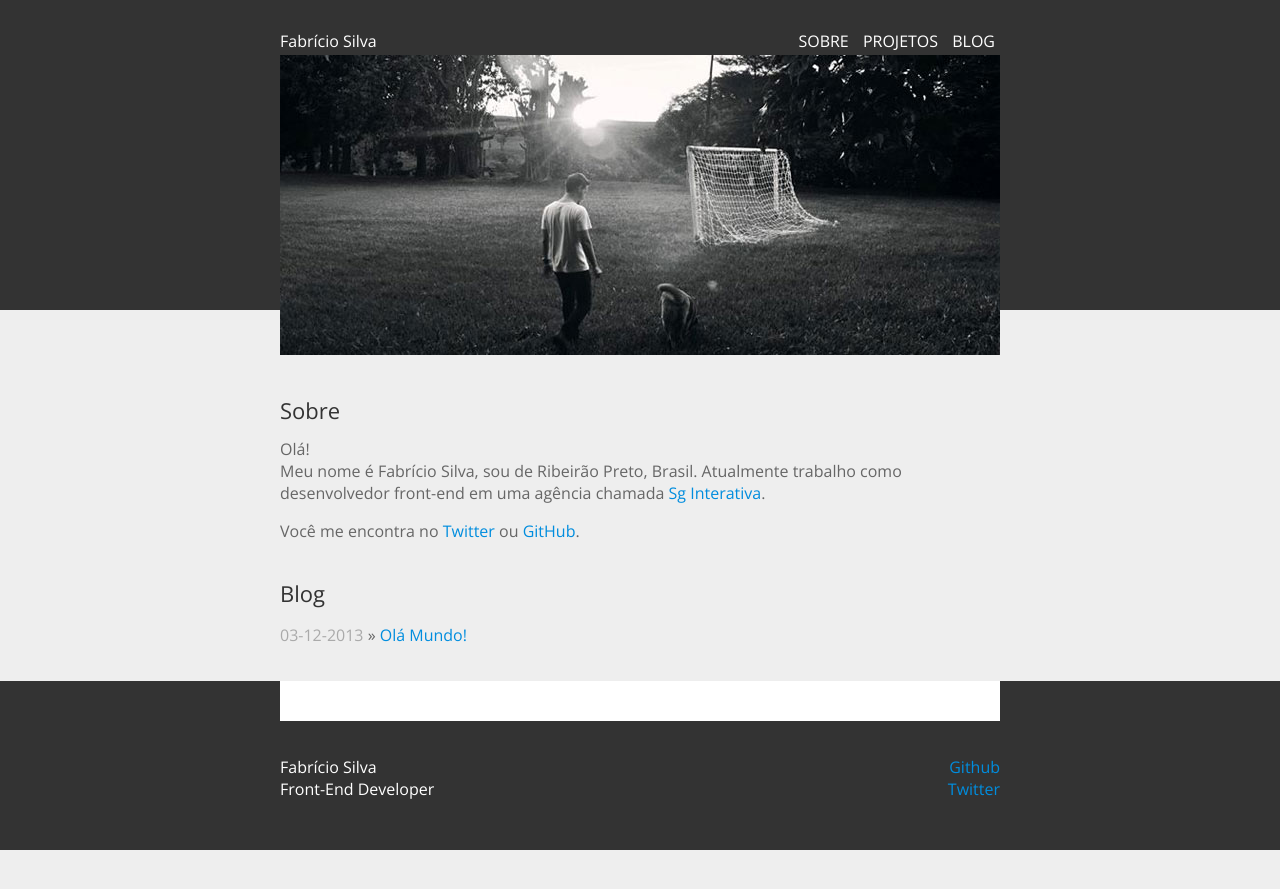
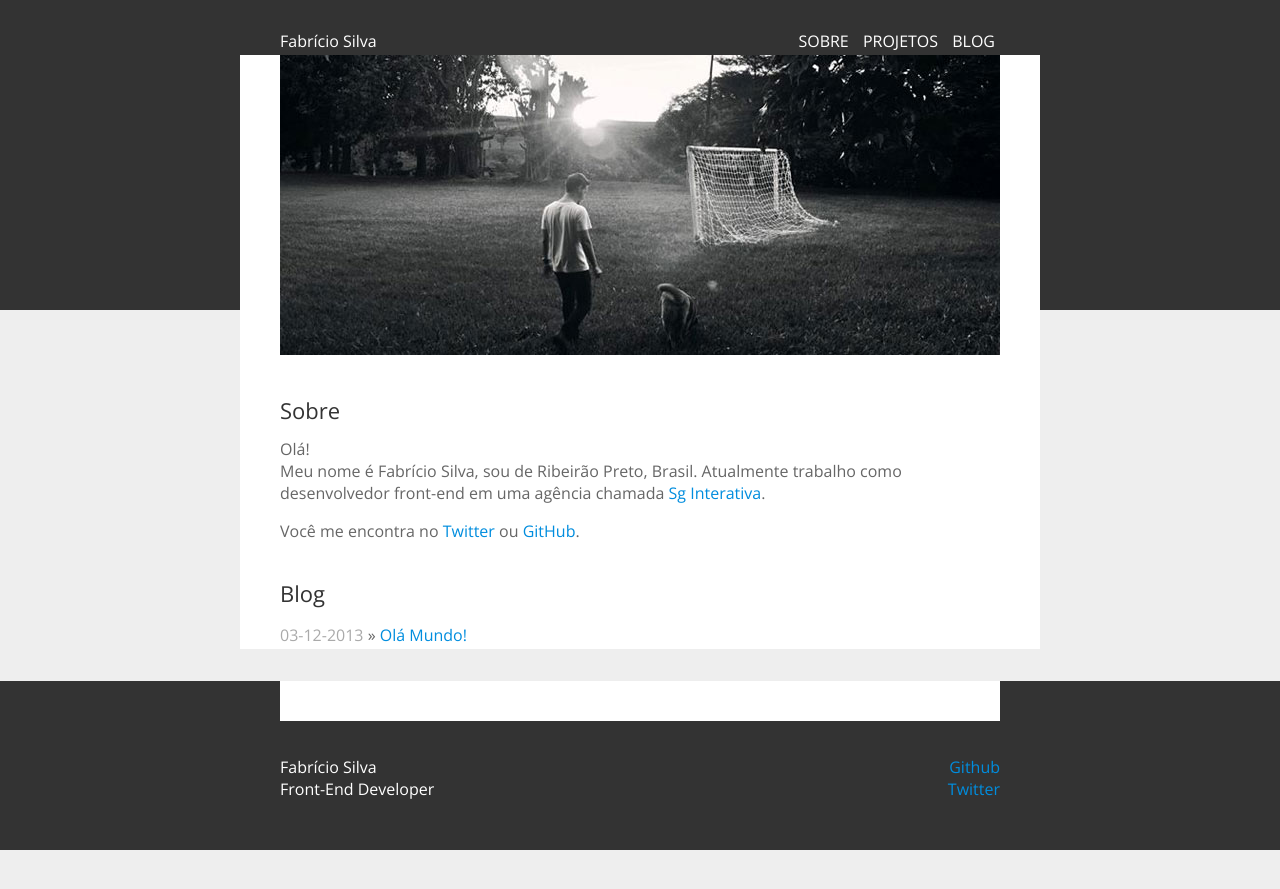
Before and after one commit to fabriciofmsilva/fabriciofmsilva.github.io, a Jekyll site: the page built from index.html, in a window 1280 px wide. Shown: the top 889 px of the page. Built offline with Jekyll 4.4.1, drawn with Linux system fonts in a browser that asks for light colours; nearby versions of some CDN libraries.

Commit message:
Edit Style

```diff
--- a/css/main.css
+++ b/css/main.css
@@ -158,7 +158,10 @@ ul.posts li {
 .home, .page, .post {
 	padding: 55px 0 0;
 }
-
+.home .wrapper, .page .wrapper, .post .wrapper {
+	background: #FFF;
+	padding: 0 40px;
+}
 
 .site {
 	font-size: 115%;
--- a/index.html
+++ b/index.html
@@ -5,7 +5,8 @@ description: Olá! Meu nome é Fabrício Silva, eu sou de Ribeirão Preto, Brasi
 canonical: http://www.fabriciofmsilva.com.br/
 ---
 
-<section class="home wrapper">
+<section class="home">
+<div class="wrapper">
 	{% if page.image %}
 	<img src="{{ page.image }}" alt="{{ page.image-alt }}" class="box-img">
 	{% else %}
@@ -22,4 +23,5 @@ canonical: http://www.fabriciofmsilva.com.br/
 		<li><span class="posts-date">{{ post.date | date: "%d-%M-%Y" }}</span> &raquo; <a href="{{ post.url }}">{{ post.title }}</a></li>
 		{% endfor %}
 	</ul>
+</div>
 </section>
```
